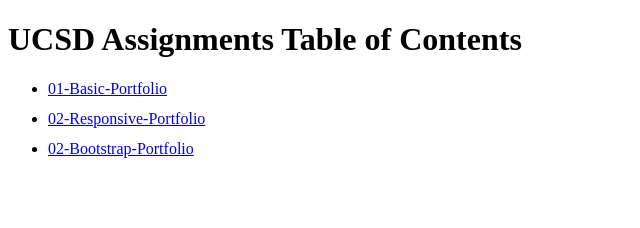
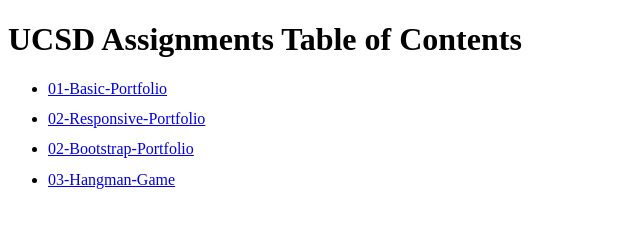
Before and after one commit to sito44/sito44.github.io, a plain HTML site: page index.html in a window 1280 px wide. Shown: the whole page, without its empty margins (0-640 px from the left). Drawn offline with Linux system fonts and the light colour scheme.

Commit message:
hangman link added

```diff
--- a/index.html
+++ b/index.html
@@ -13,6 +13,7 @@
 				<li><a href="./Basic-Portfolio/index.html">01-Basic-Portfolio</a></li>
 				<li><a href="./Responsive-Portfolio/index.html">02-Responsive-Portfolio</a></li>
 				<li><a href="./Bootstrap-Portfolio/index.html">02-Bootstrap-Portfolio</a></li>
+				<li><a href="./Hangman-Game/index.html">03-Hangman-Game</a></li>
 			</ul>
 
 		</section>
```
